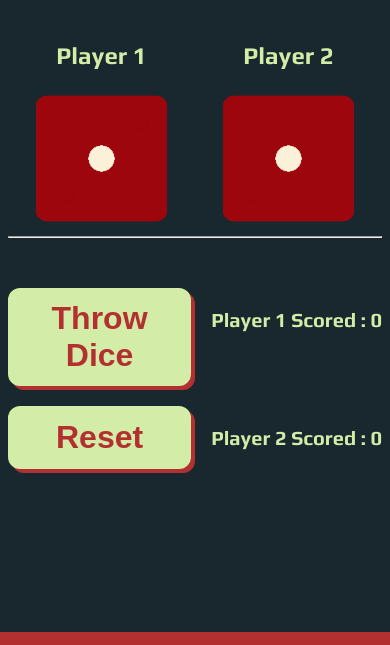
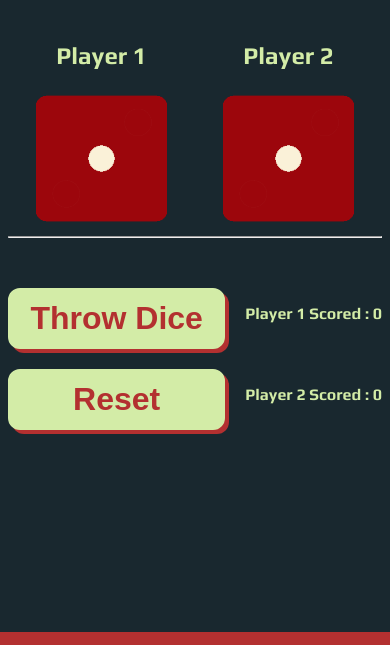
Before and after one commit to TahaThinks/DiceProject, a plain HTML site: page index.html in a window 390 px wide. Shown: the part 126-771 px from the top of the page. Drawn offline with Linux system fonts and the light colour scheme.

Commit message:
Update styles.css

```diff
--- a/styles.css
+++ b/styles.css
@@ -144,12 +144,12 @@ a{
     }
     .ScoreOne{
         grid-area: ScoreOne;
-        font-size: 1.25em;
+        font-size: 1em;
         font-weight: 600;
     }
     .ScoreTwo{
         grid-area: ScoreTwo;
-        font-size: 1.25em;
+        font-size: 1em;
         font-weight: 600;
     }
 
```
